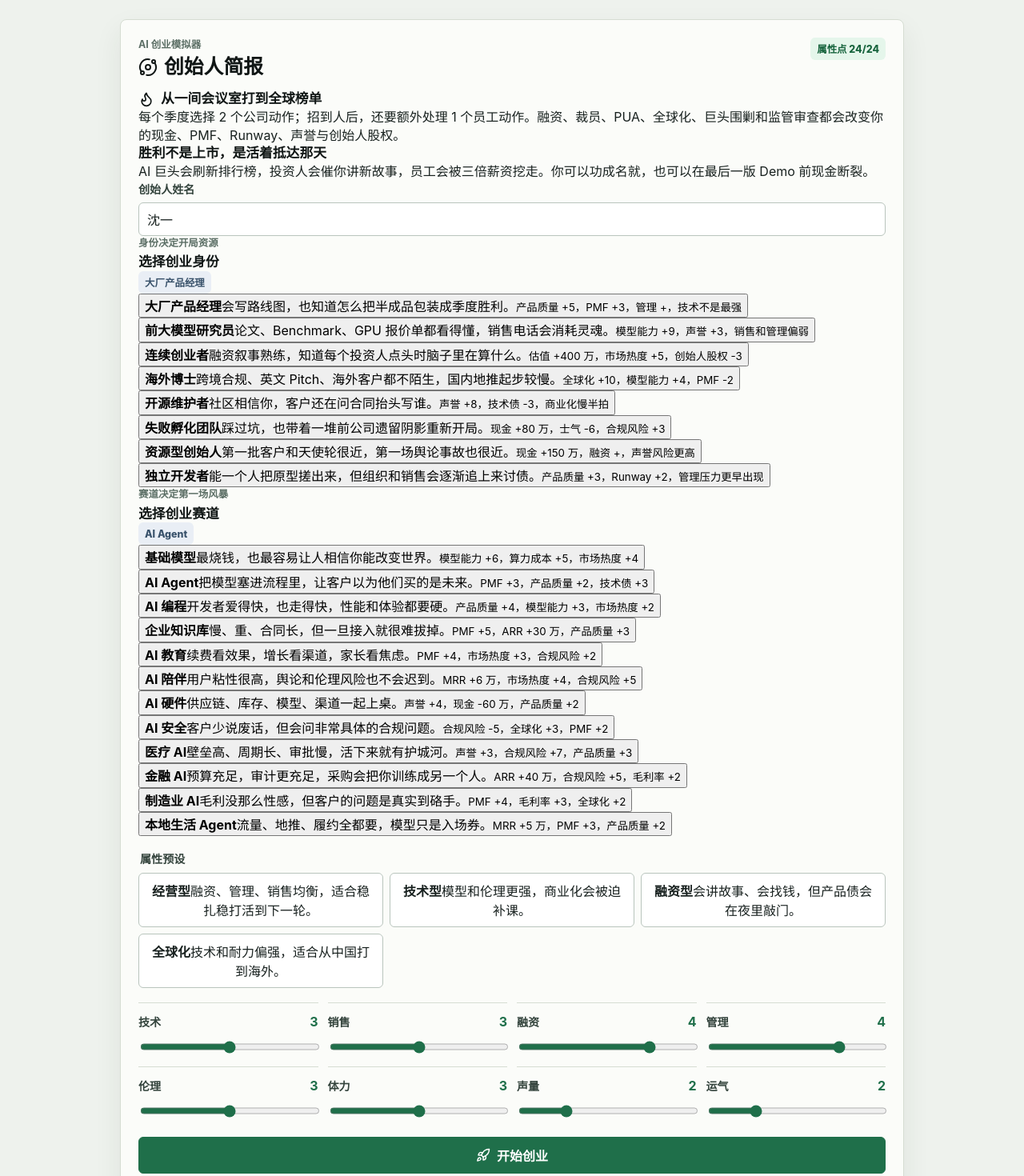
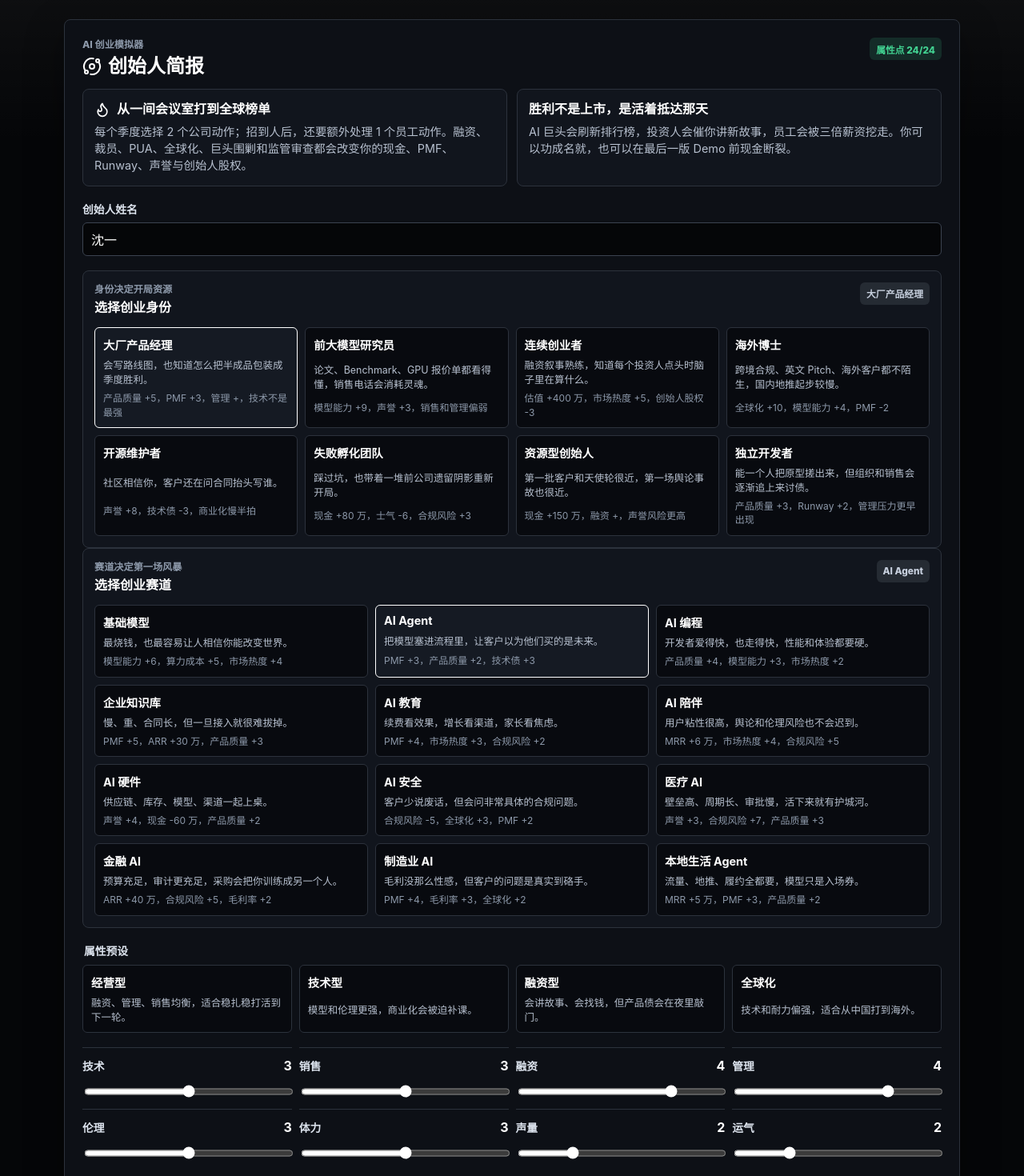
Before and after one commit to caka07/AI-Startup-Simulator, a React (Vite) app: page / in a window 1280 px wide. Shown: the top 1470 px of the page at 80% size. Built offline with nearby package versions, Linux system fonts and the light colour scheme.

Commit message:
style: apply mission control interface

```diff
--- a/src/styles.css
+++ b/src/styles.css
@@ -1,6 +1,6 @@
 :root {
-  color: #18211f;
-  background: #eef2ed;
+  color: #f5f7fa;
+  background: #050608;
   font-family:
     Inter, ui-sans-serif, system-ui, -apple-system, BlinkMacSystemFont, "Segoe UI",
     sans-serif;
@@ -15,7 +15,9 @@ body {
   margin: 0;
   min-width: 320px;
   min-height: 100vh;
-  background: #eef2ed;
+  background:
+    linear-gradient(180deg, rgba(255, 255, 255, 0.035), transparent 180px),
+    #050608;
 }
 
 button,
@@ -31,7 +33,7 @@ button {
 button:disabled,
 input:disabled {
   cursor: not-allowed;
-  opacity: 0.58;
+  opacity: 0.5;
 }
 
 h1,
@@ -44,14 +46,14 @@ p {
 h1,
 h2,
 h3 {
-  color: #101615;
+  color: #ffffff;
   letter-spacing: 0;
 }
 
 h1 {
   align-items: center;
   display: flex;
-  font-size: 1.55rem;
+  font-size: 1.5rem;
   gap: 8px;
   line-height: 1.2;
 }
@@ -59,7 +61,7 @@ h1 {
 h2 {
   align-items: center;
   display: flex;
-  font-size: 1.05rem;
+  font-size: 1rem;
   gap: 8px;
   line-height: 1.3;
 }
@@ -67,7 +69,7 @@ h2 {
 h3 {
   align-items: center;
   display: flex;
-  font-size: 0.95rem;
+  font-size: 0.94rem;
   gap: 8px;
   line-height: 1.3;
 }
@@ -84,8 +86,8 @@ dd {
 
 .app-shell {
   margin: 0 auto;
-  padding: 20px 0 32px;
-  width: min(1240px, calc(100% - 32px));
+  padding: 18px 0 32px;
+  width: min(1280px, calc(100% - 28px));
 }
 
 .create-shell {
@@ -99,27 +101,29 @@ dd {
 .create-panel,
 .dashboard,
 .panel,
-.game-over {
-  background: #fbfcf9;
-  border: 1px solid #d6ddd2;
+.game-over,
+.achievement-modal {
+  background: #0d1016;
+  border: 1px solid #2c323c;
   border-radius: 8px;
-  box-shadow: 0 14px 34px rgba(40, 50, 42, 0.08);
+  box-shadow: 0 18px 48px rgba(0, 0, 0, 0.36);
 }
 
 .create-panel,
 .game-over {
-  max-width: 980px;
+  max-width: 1120px;
   padding: 22px;
   width: 100%;
 }
 
 .panel,
 .dashboard {
-  padding: 16px;
+  padding: 15px;
 }
 
 .panel-heading,
-.dashboard-title {
+.dashboard-title,
+.section-title-row {
   align-items: flex-start;
   display: flex;
   gap: 12px;
@@ -133,15 +137,15 @@ dd {
 
 .dashboard-icons {
   align-items: center;
-  color: #5c6f66;
+  color: #8d99aa;
   display: flex;
   gap: 10px;
 }
 
 .eyebrow {
-  color: #5c6f66;
-  font-size: 0.78rem;
-  font-weight: 700;
+  color: #8d99aa;
+  font-size: 0.76rem;
+  font-weight: 800;
   margin-bottom: 4px;
   text-transform: uppercase;
 }
@@ -149,22 +153,45 @@ dd {
 .game-grid {
   align-items: start;
   display: grid;
-  gap: 16px;
-  grid-template-columns: minmax(0, 1fr) 360px;
-  margin-top: 16px;
+  gap: 14px;
+  grid-template-columns: minmax(0, 1fr) 370px;
+  margin-top: 14px;
 }
 
 .main-column,
 .side-column {
   display: grid;
-  gap: 16px;
+  gap: 14px;
   min-width: 0;
 }
 
+.briefing-copy,
 .form-grid {
   display: grid;
   gap: 12px;
-  grid-template-columns: repeat(3, minmax(0, 1fr));
+}
+
+.briefing-copy {
+  grid-template-columns: repeat(2, minmax(0, 1fr));
+  margin-bottom: 18px;
+}
+
+.briefing-copy div,
+.selection-section {
+  background: #11151d;
+  border: 1px solid #2c323c;
+  border-radius: 8px;
+  padding: 14px;
+}
+
+.briefing-copy p {
+  color: #b7c0cf;
+  font-size: 0.9rem;
+  margin-top: 8px;
+}
+
+.founder-name-field {
+  margin-bottom: 18px;
 }
 
 .field,
@@ -176,20 +203,46 @@ dd {
 .field span,
 .attribute-control span,
 .preset-fieldset legend {
-  color: #33433c;
-  font-size: 0.88rem;
-  font-weight: 700;
+  color: #dce3ed;
+  font-size: 0.86rem;
+  font-weight: 800;
 }
 
 .field input,
 .field select {
-  background: #ffffff;
-  border: 1px solid #b9c5bd;
+  background: #050608;
+  border: 1px solid #3b4350;
   border-radius: 6px;
-  color: #18211f;
+  color: #ffffff;
   min-height: 42px;
   padding: 8px 10px;
   width: 100%;
+}
+
+.profile-grid,
+.track-grid,
+.preset-grid,
+.attribute-grid {
+  display: grid;
+  gap: 9px;
+}
+
+.profile-grid {
+  grid-template-columns: repeat(4, minmax(0, 1fr));
+}
+
+.track-grid {
+  grid-template-columns: repeat(3, minmax(0, 1fr));
+}
+
+.preset-grid {
+  grid-template-columns: repeat(4, minmax(0, 1fr));
+  margin-top: 8px;
+}
+
+.attribute-grid {
+  grid-template-columns: repeat(4, minmax(0, 1fr));
+  margin-top: 18px;
 }
 
 .preset-fieldset {
@@ -198,38 +251,60 @@ dd {
   padding: 0;
 }
 
-.preset-grid {
-  display: grid;
-  gap: 8px;
-  grid-template-columns: repeat(3, minmax(0, 1fr));
-  margin-top: 8px;
+.profile-card,
+.track-card,
+.preset-button,
+.choice-button,
+.employee-operation-option {
+  background: #080a0f;
+  border: 1px solid #2c323c;
+  border-radius: 6px;
+  color: #f5f7fa;
+  min-height: 42px;
+  padding: 10px;
+  text-align: left;
 }
 
-.preset-button,
-.choice-button {
-  background: #ffffff;
-  border: 1px solid #b9c5bd;
-  border-radius: 6px;
-  color: #18211f;
-  min-height: 42px;
-  padding: 9px 12px;
+.profile-card,
+.track-card,
+.preset-button {
+  display: grid;
+  gap: 6px;
 }
 
-.preset-button.selected,
-.choice-button:hover {
-  background: #e7f3ed;
-  border-color: #288b5b;
+.profile-card strong,
+.track-card strong,
+.preset-button strong,
+.employee-operation-option strong {
+  color: #ffffff;
+  font-size: 0.9rem;
 }
 
-.attribute-grid {
-  display: grid;
-  gap: 12px;
-  grid-template-columns: repeat(4, minmax(0, 1fr));
-  margin-top: 18px;
+.profile-card span,
+.track-card span,
+.preset-button span,
+.employee-operation-option small {
+  color: #b7c0cf;
+  font-size: 0.78rem;
+}
+
+.profile-card small,
+.track-card small {
+  color: #8d99aa;
+  font-size: 0.75rem;
+}
+
+.profile-card.selected,
+.track-card.selected,
+.preset-button.selected,
+.choice-button:hover,
+.employee-operation-option.selected {
+  background: #151a23;
+  border-color: #ffffff;
 }
 
 .attribute-control {
-  border-top: 1px solid #d6ddd2;
+  border-top: 1px solid #2c323c;
   min-height: 68px;
   padding-top: 10px;
 }
@@ -241,49 +316,46 @@ dd {
 }
 
 .attribute-control strong {
-  color: #1f6f4a;
+  color: #ffffff;
   font-size: 1rem;
 }
 
 .attribute-control input {
-  accent-color: #1f6f4a;
+  accent-color: #ffffff;
   width: 100%;
 }
 
-.primary-button {
+.primary-button,
+.secondary-button {
   align-items: center;
-  background: #1f6f4a;
-  border: 1px solid #1f6f4a;
   border-radius: 6px;
-  color: #ffffff;
   display: inline-flex;
-  font-weight: 800;
+  font-weight: 850;
   gap: 8px;
   justify-content: center;
+}
+
+.primary-button {
+  background: #ffffff;
+  border: 1px solid #ffffff;
+  color: #050608;
   min-height: 44px;
   padding: 10px 16px;
   width: 100%;
 }
 
 .secondary-button {
-  align-items: center;
-  background: #ffffff;
-  border: 1px solid #b9c5bd;
-  border-radius: 6px;
-  color: #33433c;
-  display: inline-flex;
+  background: #080a0f;
+  border: 1px solid #3b4350;
+  color: #f5f7fa;
   font-size: 0.84rem;
-  font-weight: 800;
-  gap: 6px;
-  justify-content: center;
   min-height: 34px;
   padding: 6px 10px;
 }
 
 .secondary-button:hover {
-  background: #e7f3ed;
-  border-color: #288b5b;
-  color: #1f6f4a;
+  background: #151a23;
+  border-color: #ffffff;
 }
 
 .reset-button {
@@ -291,12 +363,17 @@ dd {
   width: 100%;
 }
 
+.icon-button {
+  min-width: 34px;
+  padding: 6px;
+}
+
 .create-panel .primary-button {
   margin-top: 20px;
 }
 
 .panel-action {
-  margin-top: 14px;
+  margin-top: 12px;
 }
 
 .status-pill,
@@ -304,8 +381,9 @@ dd {
   align-items: center;
   border-radius: 6px;
   display: inline-flex;
-  font-size: 0.78rem;
-  font-weight: 800;
+  font-size: 0.74rem;
+  font-style: normal;
+  font-weight: 850;
   justify-content: center;
   min-height: 28px;
   padding: 4px 8px;
@@ -314,49 +392,50 @@ dd {
 
 .status-pill.success,
 .metric-value.success {
-  background: #e5f6eb;
-  color: #17643d;
+  background: rgba(66, 211, 146, 0.14);
+  color: #42d392;
 }
 
 .status-pill.warning,
 .metric-value.warning {
-  background: #fff2d6;
-  color: #8a5a00;
+  background: rgba(255, 190, 92, 0.15);
+  color: #ffbe5c;
 }
 
 .status-pill.danger,
 .metric-value.danger {
-  background: #fde7e7;
-  color: #a33131;
+  background: rgba(255, 93, 93, 0.15);
+  color: #ff5d5d;
 }
 
 .status-pill.neutral,
-.metric-value.neutral {
-  background: #e9eef5;
-  color: #38516a;
+.metric-value.neutral,
+.round-pill {
+  background: rgba(141, 153, 170, 0.16);
+  color: #c8d1df;
 }
 
 .metric-grid {
-  border-left: 1px solid #d6ddd2;
-  border-top: 1px solid #d6ddd2;
+  border-left: 1px solid #2c323c;
+  border-top: 1px solid #2c323c;
   display: grid;
 }
 
-.primary-metrics {
+.primary-metrics,
+.operating-metrics {
   grid-template-columns: repeat(4, minmax(0, 1fr));
 }
 
 .operating-metrics {
-  grid-template-columns: repeat(4, minmax(0, 1fr));
   margin-top: 10px;
 }
 
 .metric-cell {
-  border-bottom: 1px solid #d6ddd2;
-  border-right: 1px solid #d6ddd2;
+  border-bottom: 1px solid #2c323c;
+  border-right: 1px solid #2c323c;
   display: grid;
   gap: 5px;
-  min-height: 64px;
+  min-height: 62px;
   padding: 10px;
 }
 
@@ -364,15 +443,18 @@ dd {
   min-height: 56px;
 }
 
-.metric-cell span {
-  color: #5c6f66;
-  font-size: 0.78rem;
-  font-weight: 700;
+.metric-cell span,
+dt,
+th {
+  color: #8d99aa;
+  font-size: 0.76rem;
+  font-weight: 800;
 }
 
-.metric-cell strong {
-  color: #101615;
-  font-size: 1rem;
+.metric-cell strong,
+dd {
+  color: #ffffff;
+  font-size: 0.98rem;
   overflow-wrap: anywhere;
 }
 
@@ -385,7 +467,9 @@ dd {
   padding: 2px 6px;
 }
 
-.action-list {
+.action-list,
+.choice-list,
+.employee-operation-list {
   display: grid;
   gap: 8px;
   grid-template-columns: repeat(2, minmax(0, 1fr));
@@ -393,8 +477,8 @@ dd {
 
 .action-option {
   align-items: flex-start;
-  background: #ffffff;
-  border: 1px solid #d6ddd2;
+  background: #080a0f;
+  border: 1px solid #2c323c;
   border-radius: 6px;
   display: grid;
   gap: 8px;
@@ -404,12 +488,12 @@ dd {
 }
 
 .action-option.selected {
-  background: #e7f3ed;
-  border-color: #288b5b;
+  background: #151a23;
+  border-color: #ffffff;
 }
 
 .action-option input {
-  accent-color: #1f6f4a;
+  accent-color: #ffffff;
   margin-top: 3px;
 }
 
@@ -419,29 +503,44 @@ dd {
 }
 
 .action-option strong {
-  color: #101615;
-  font-size: 0.93rem;
+  color: #ffffff;
+  font-size: 0.9rem;
   margin-bottom: 4px;
 }
 
-.action-option small {
-  color: #5c6f66;
-  font-size: 0.8rem;
+.action-option small,
+.empty-state,
+.ending-description {
+  color: #b7c0cf;
+  font-size: 0.86rem;
+}
+
+.action-submit-hint,
+.event-trigger {
+  background: rgba(255, 190, 92, 0.12);
+  border: 1px solid rgba(255, 190, 92, 0.35);
+  border-radius: 6px;
+  color: #ffcf82;
+  font-size: 0.84rem;
+  margin-top: 10px;
+  padding: 9px;
 }
 
 .event-trigger {
-  background: #fff9ea;
-  border: 1px solid #f0d99e;
-  border-radius: 6px;
-  color: #694b07;
   margin-bottom: 12px;
-  padding: 10px;
+  margin-top: 0;
 }
 
-.choice-list {
+.employee-operation-option {
+  align-items: center;
+  display: flex;
+  gap: 10px;
+  justify-content: space-between;
+}
+
+.employee-operation-option span {
   display: grid;
-  gap: 8px;
-  grid-template-columns: repeat(2, minmax(0, 1fr));
+  gap: 4px;
 }
 
 .table-wrap {
@@ -456,26 +555,15 @@ table {
 
 th,
 td {
-  border-bottom: 1px solid #d6ddd2;
+  border-bottom: 1px solid #2c323c;
   padding: 8px 6px;
   text-align: left;
   vertical-align: middle;
 }
 
-th {
-  color: #5c6f66;
-  font-size: 0.78rem;
-  text-transform: uppercase;
-}
-
 td {
-  color: #18211f;
-  font-size: 0.86rem;
-}
-
-.empty-state {
-  color: #5c6f66;
-  font-size: 0.9rem;
+  color: #dce3ed;
+  font-size: 0.84rem;
 }
 
 .finance-list,
@@ -488,21 +576,13 @@ td {
 
 .finance-list div,
 .final-metrics div {
-  border-top: 1px solid #d6ddd2;
+  border-top: 1px solid #2c323c;
   min-height: 54px;
   padding-top: 8px;
 }
 
-dt {
-  color: #5c6f66;
-  font-size: 0.78rem;
-  font-weight: 700;
-}
-
 dd {
-  color: #101615;
-  font-size: 0.98rem;
-  font-weight: 800;
+  font-weight: 850;
   margin: 2px 0 0;
 }
 
@@ -514,14 +594,9 @@ dd {
   margin-top: 12px;
 }
 
-.round-pill {
-  background: #e9eef5;
-  color: #38516a;
-}
-
 .achievement-pill {
-  background: #e5f6eb;
-  color: #17643d;
+  background: rgba(66, 211, 146, 0.14);
+  color: #42d392;
 }
 
 .log-list {
@@ -533,16 +608,94 @@ dd {
 }
 
 .log-list li {
-  border-bottom: 1px solid #d6ddd2;
-  color: #33433c;
-  font-size: 0.88rem;
+  border-bottom: 1px solid #2c323c;
+  color: #c8d1df;
+  font-size: 0.86rem;
   padding-bottom: 8px;
 }
 
 .achievement-block {
-  border-top: 1px solid #d6ddd2;
+  border-top: 1px solid #2c323c;
   margin-top: 14px;
   padding-top: 14px;
+}
+
+.leaderboard-list,
+.achievement-modal-list {
+  display: grid;
+  gap: 8px;
+}
+
+.leaderboard-row,
+.achievement-row {
+  align-items: center;
+  background: #080a0f;
+  border: 1px solid #2c323c;
+  border-radius: 6px;
+  display: grid;
+  gap: 8px;
+  padding: 9px;
+}
+
+.leaderboard-row {
+  grid-template-columns: 42px minmax(0, 1fr) 42px 42px;
+}
+
+.leaderboard-row.player {
+  border-color: #ffffff;
+}
+
+.leaderboard-rank,
+.leaderboard-score {
+  color: #ffffff;
+  font-weight: 850;
+}
+
+.leaderboard-row small {
+  color: #8d99aa;
+  display: block;
+  font-size: 0.76rem;
+}
+
+.modal-backdrop {
+  align-items: center;
+  background: rgba(0, 0, 0, 0.72);
+  display: flex;
+  inset: 0;
+  justify-content: center;
+  padding: 16px;
+  position: fixed;
+  z-index: 10;
+}
+
+.achievement-modal {
+  max-height: min(820px, calc(100vh - 32px));
+  max-width: 860px;
+  overflow: auto;
+  padding: 16px;
+  width: min(100%, 860px);
+}
+
+.achievement-row {
+  grid-template-columns: minmax(0, 1fr) auto;
+}
+
+.achievement-row div {
+  display: grid;
+  gap: 4px;
+}
+
+.achievement-row strong {
+  color: #ffffff;
+}
+
+.achievement-row span {
+  color: #b7c0cf;
+  font-size: 0.84rem;
+}
+
+.achievement-row.unlocked {
+  border-color: rgba(66, 211, 146, 0.55);
 }
 
 .game-over-actions {
@@ -554,41 +707,40 @@ dd {
 }
 
 .ending-description {
-  color: #33433c;
   font-size: 1rem;
   margin: 12px 0 18px;
 }
 
-@media (max-width: 920px) {
+@media (max-width: 980px) {
   .app-shell {
-    width: min(100% - 20px, 760px);
+    width: min(100% - 20px, 780px);
   }
 
-  .game-grid {
+  .game-grid,
+  .briefing-copy {
     grid-template-columns: 1fr;
   }
 
-  .form-grid,
+  .profile-grid,
+  .track-grid,
+  .preset-grid,
   .primary-metrics,
   .operating-metrics {
     grid-template-columns: repeat(2, minmax(0, 1fr));
   }
-
-  .attribute-grid {
-    grid-template-columns: repeat(2, minmax(0, 1fr));
-  }
 }
 
-@media (max-width: 620px) {
+@media (max-width: 640px) {
   .create-panel,
   .game-over,
   .panel,
   .dashboard {
-    padding: 14px;
+    padding: 13px;
   }
 
   .panel-heading,
-  .dashboard-title {
+  .dashboard-title,
+  .section-title-row {
     align-items: stretch;
     display: grid;
   }
@@ -601,19 +753,29 @@ dd {
     display: none;
   }
 
-  .form-grid,
+  .profile-grid,
+  .track-grid,
   .preset-grid,
   .attribute-grid,
   .primary-metrics,
   .operating-metrics,
   .action-list,
   .choice-list,
+  .employee-operation-list,
   .finance-list,
   .final-metrics {
     grid-template-columns: 1fr;
   }
 
   .action-option {
-    min-height: 96px;
+    min-height: 94px;
+  }
+
+  .leaderboard-row {
+    grid-template-columns: 38px minmax(0, 1fr) 38px;
+  }
+
+  .leaderboard-row em {
+    display: none;
   }
 }
```
